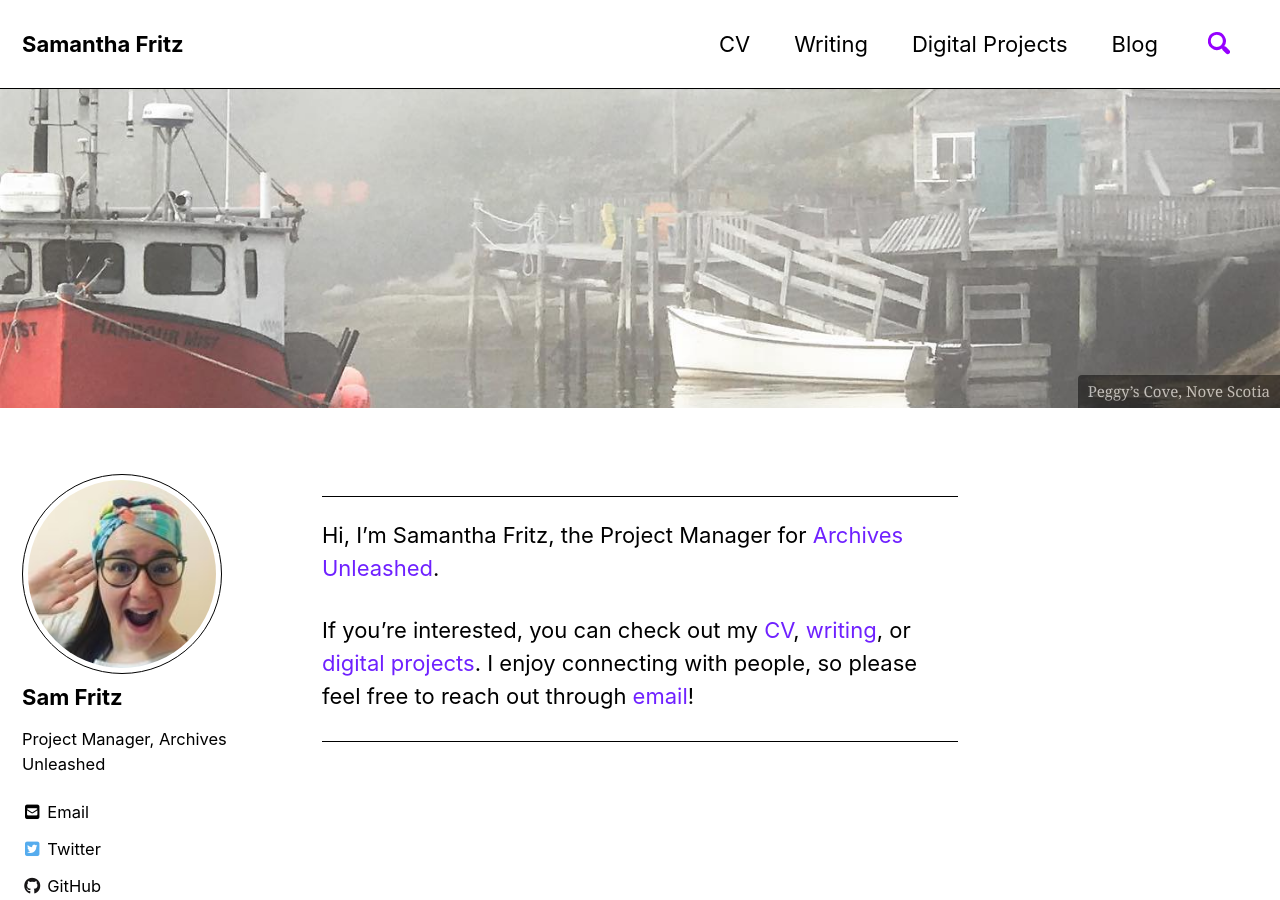
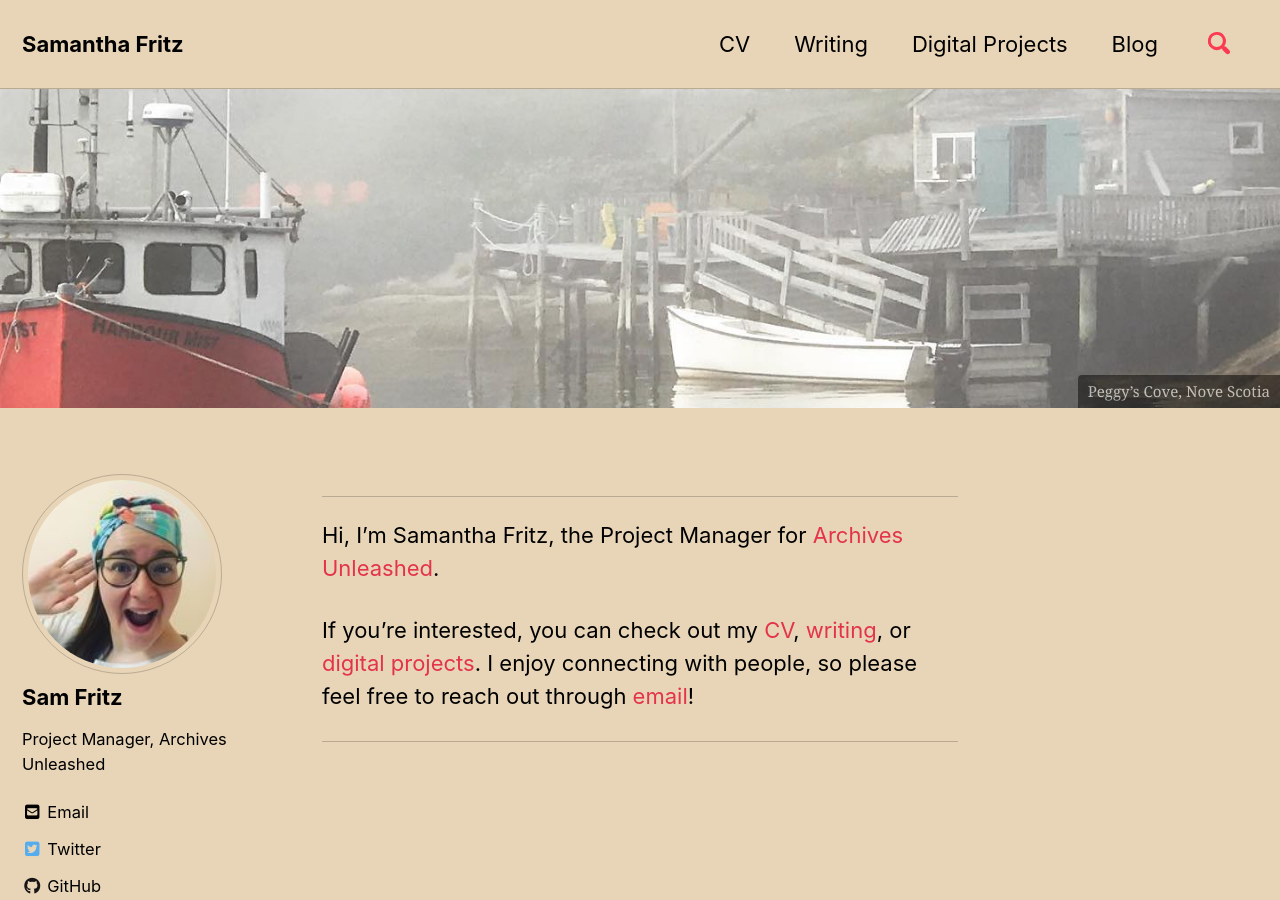
Before and after one commit to SamFritz/sfritzhold.github.io, a Jekyll site: the page built from index.md, in a window 1280 px wide and 900 px high. Built offline with Jekyll 4.4.1, drawn with Linux system fonts in a browser that asks for light colours; cached includes are drawn as plain includes; nearby versions of some CDN libraries; the list of posts is cut into pages by our own code.

Commit message:
minor style changes

```diff
--- a/_config.yml
+++ b/_config.yml
@@ -11,7 +11,7 @@
 # https://mmistakes.github.io/minimal-mistakes/docs/quick-start-guide/#installing-the-theme
 
 remote_theme             : "mmistakes/minimal-mistakes@4.21.0"
-minimal_mistakes_skin    : "contrast" # "air", "aqua", "contrast", "dark", "dirt", "neon", "mint", "plum", "sunrise"
+minimal_mistakes_skin    : "sunrise" # "air", "aqua", "contrast", "dark", "dirt", "neon", "mint", "plum", "sunrise"
 
 # Site Settings
 locale                   : "en-US"
```
Also changed, not shown: README.md, 4 other files.
